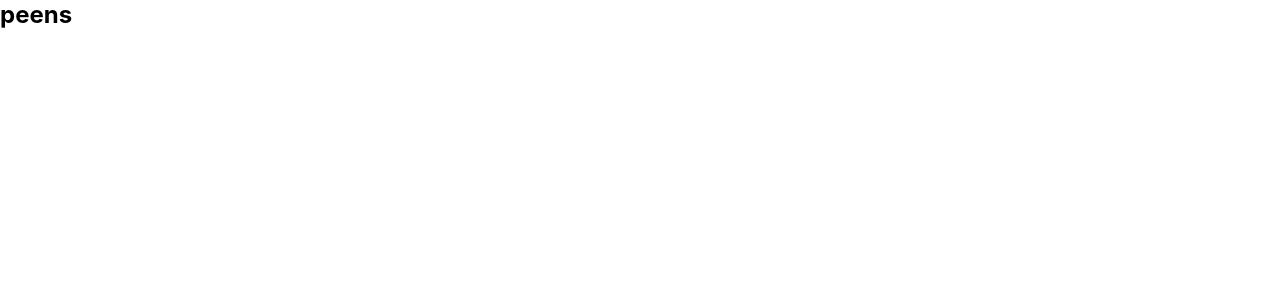
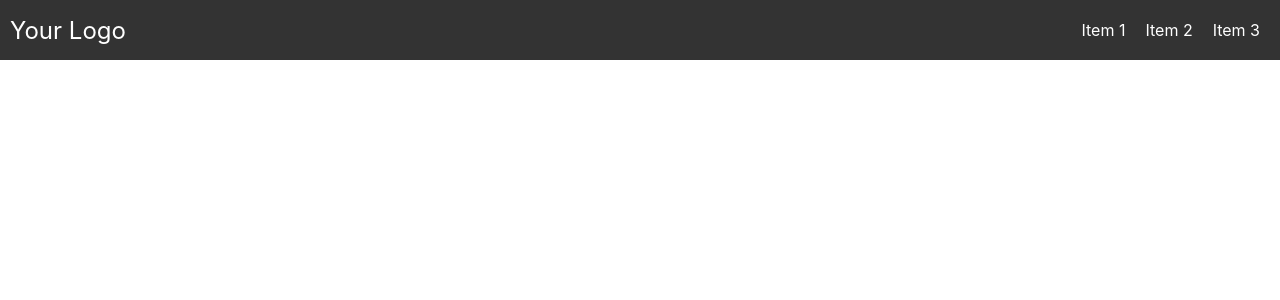
Before and after one commit to jackstasiulis/brutal-venue, a React (Create React App) app: page / in a window 1280 px wide. Shown: the top 300 px of the page. Built offline with nearby package versions, Linux system fonts and the light colour scheme.

Commit message:
add basic functional navbar

```diff
--- a/src/Components/Navbar/Navbar.jsx
+++ b/src/Components/Navbar/Navbar.jsx
@@ -1,11 +1,26 @@
 import './Navbar.scss'
+import React, { useState } from 'react';
 
 function Navbar () {
+    const [menuOpen, setMenuOpen] = useState(false);
 
+    const toggleMenu = () => {
+      setMenuOpen(!menuOpen);
+    };
 
     return(
-        <nav className='navbar' >
-            <h1>peens</h1>
+        <nav className='navbar'>
+            <div className='navbar__logo'>Your Logo</div>
+
+            <div className={`navbar__menu ${menuOpen ? 'open' : ''}`}>
+                <div className='navbar__item'>Item 1</div>
+                <div className='navbar__item'>Item 2</div>
+                <div className='navbar__item'>Item 3</div>
+            </div>
+
+            <div className='hamburger-menu' onClick={toggleMenu}>
+                &#9776;
+            </div>
         </nav>
     )
 }
--- a/src/Components/Navbar/Navbar.scss
+++ b/src/Components/Navbar/Navbar.scss
@@ -1,6 +1,56 @@
 @use '../../Styles/variables' as *;
 @use '../../Styles/mixins' as *;
 
-.navbar{
-    position: initial;
-}
+
+  .navbar {
+    display: flex;
+    justify-content: space-between;
+    align-items: center;
+    background-color: #333;
+    padding: 10px;
+    color: #fff;
+        &__logo{
+            font-size: 1.5rem;
+            cursor: pointer;
+
+        }
+        &__menu{
+            display: none;
+            // flex-direction: column;
+            position: absolute;
+            top: 3.125rem;
+            left: 0;
+            width: 100%;
+            background-color: #333;
+            z-index: 1;
+
+            @include tablet{
+                display: flex;
+
+                position: static;
+                width: auto;
+            }
+            &.open {
+            display: flex;
+            justify-content: space-around;
+            align-items: center;
+            }
+        }
+        &__item{
+            padding: 10px;
+            cursor: pointer;
+
+            &:last-child {
+                border-bottom: none;
+            }
+        }
+  }
+
+  .hamburger-menu {
+    font-size: 1.5rem;
+    cursor: pointer;
+
+    @include tablet {
+        display: none;
+    }
+  }
```
